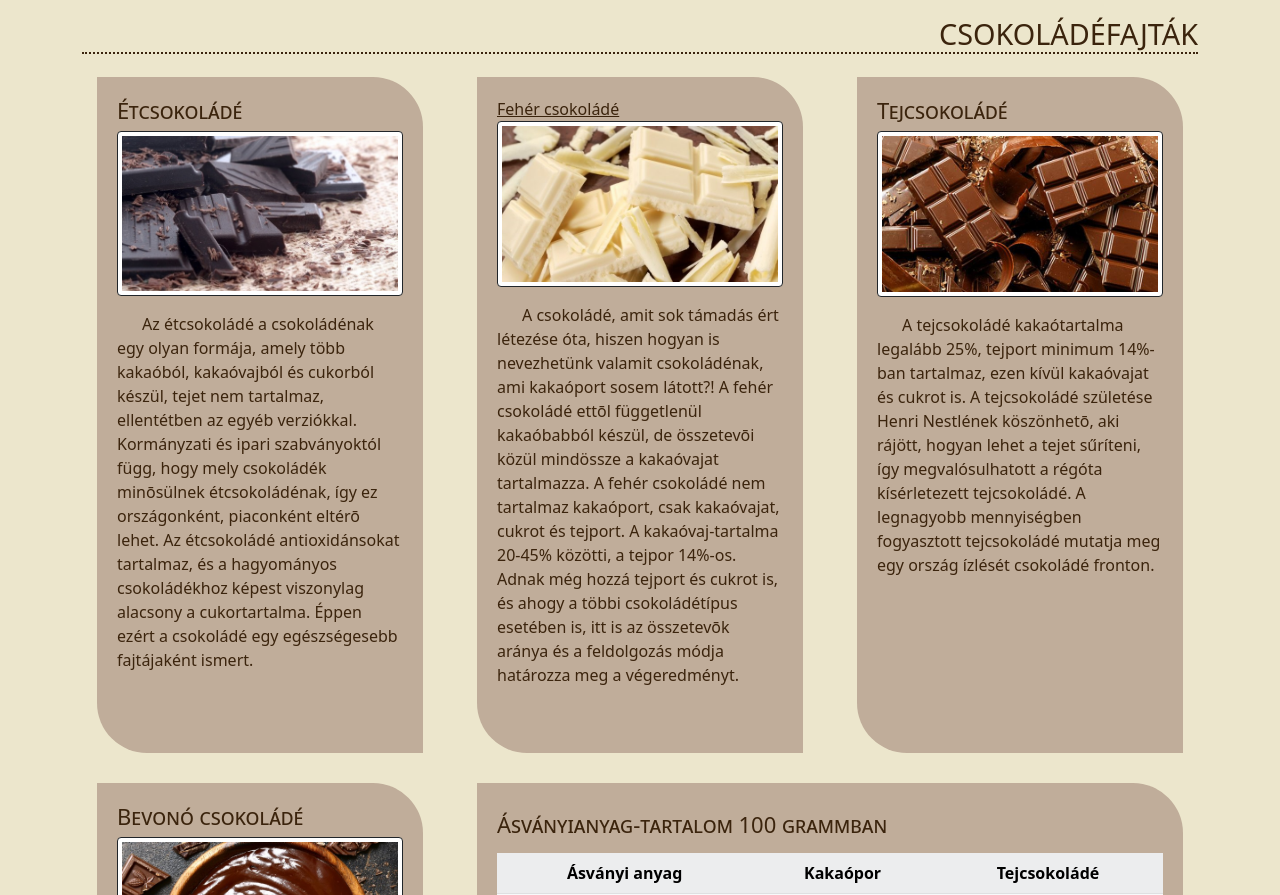
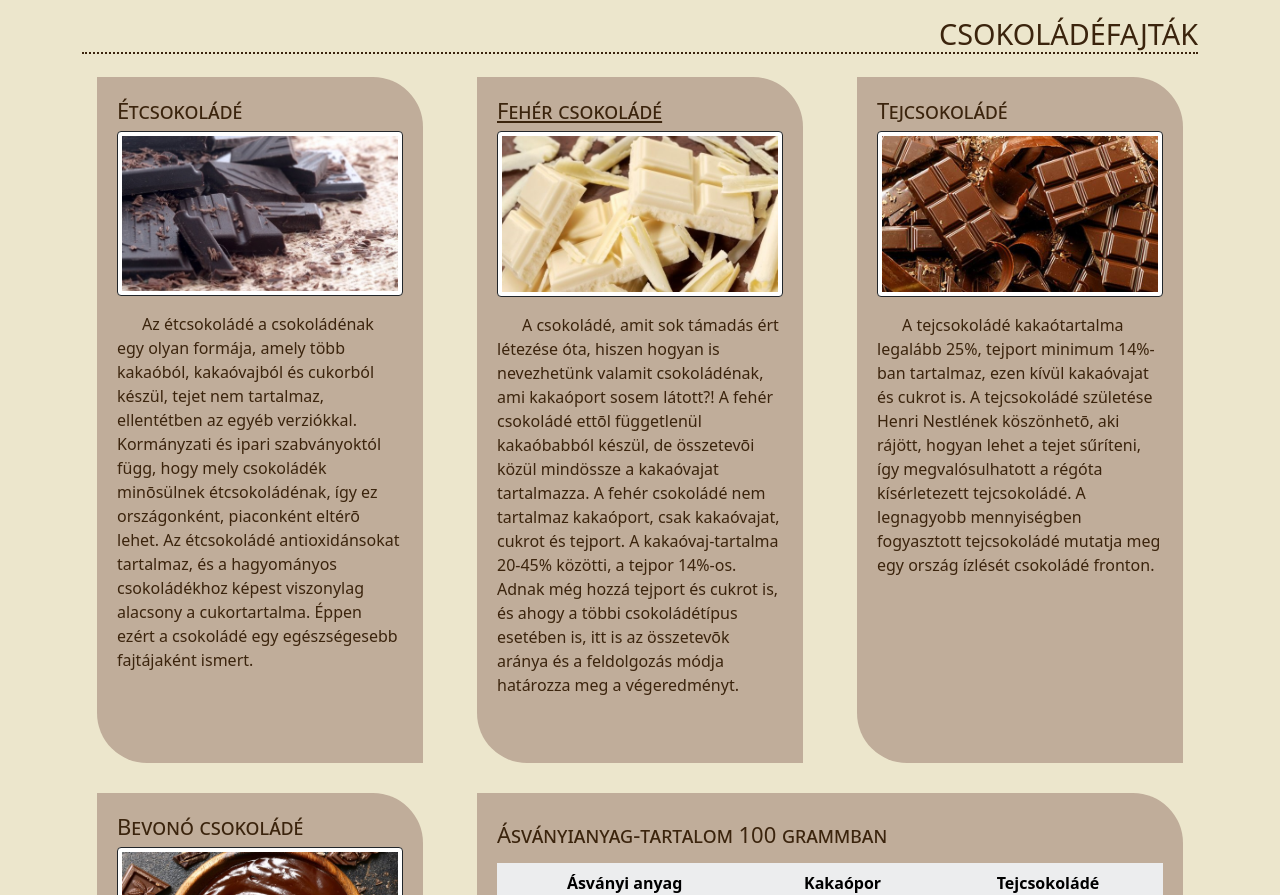
Before and after one commit to Mylan1173/csoki, a plain HTML site: page index.html in a window 1280 px wide. Shown: the part 1752-2647 px from the top of the page. Drawn offline with nearby package versions, Linux system fonts and the light colour scheme.

Commit message:
keszallapot

```diff
--- a/index.html
+++ b/index.html
@@ -313,7 +313,7 @@
           </div>
           <div class="col-sm-12 col-xl-4 alulra">
             <div class="doboz">
-              <a href="https://hu.wikipedia.org/wiki/Feh%C3%A9r_csokol%C3%A1d%C3%A9" target="_blank">Fehér csokoládé</a>
+              <h2><a href="https://hu.wikipedia.org/wiki/Feh%C3%A9r_csokol%C3%A1d%C3%A9" target="_blank">Fehér csokoládé</a></h2>
               <figure>
                 <img
                   src="img/fehercsokolade.jpg"
```
